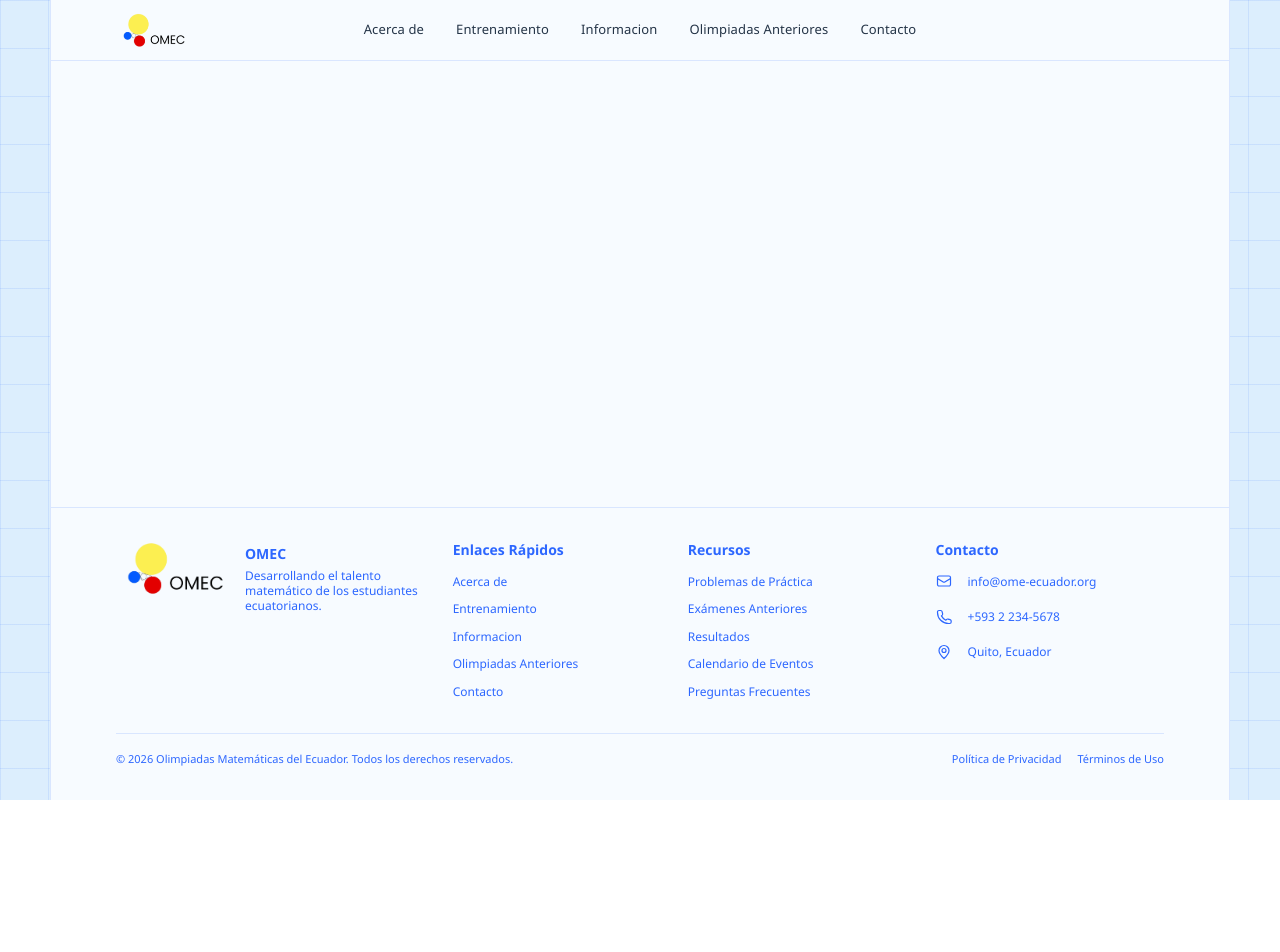
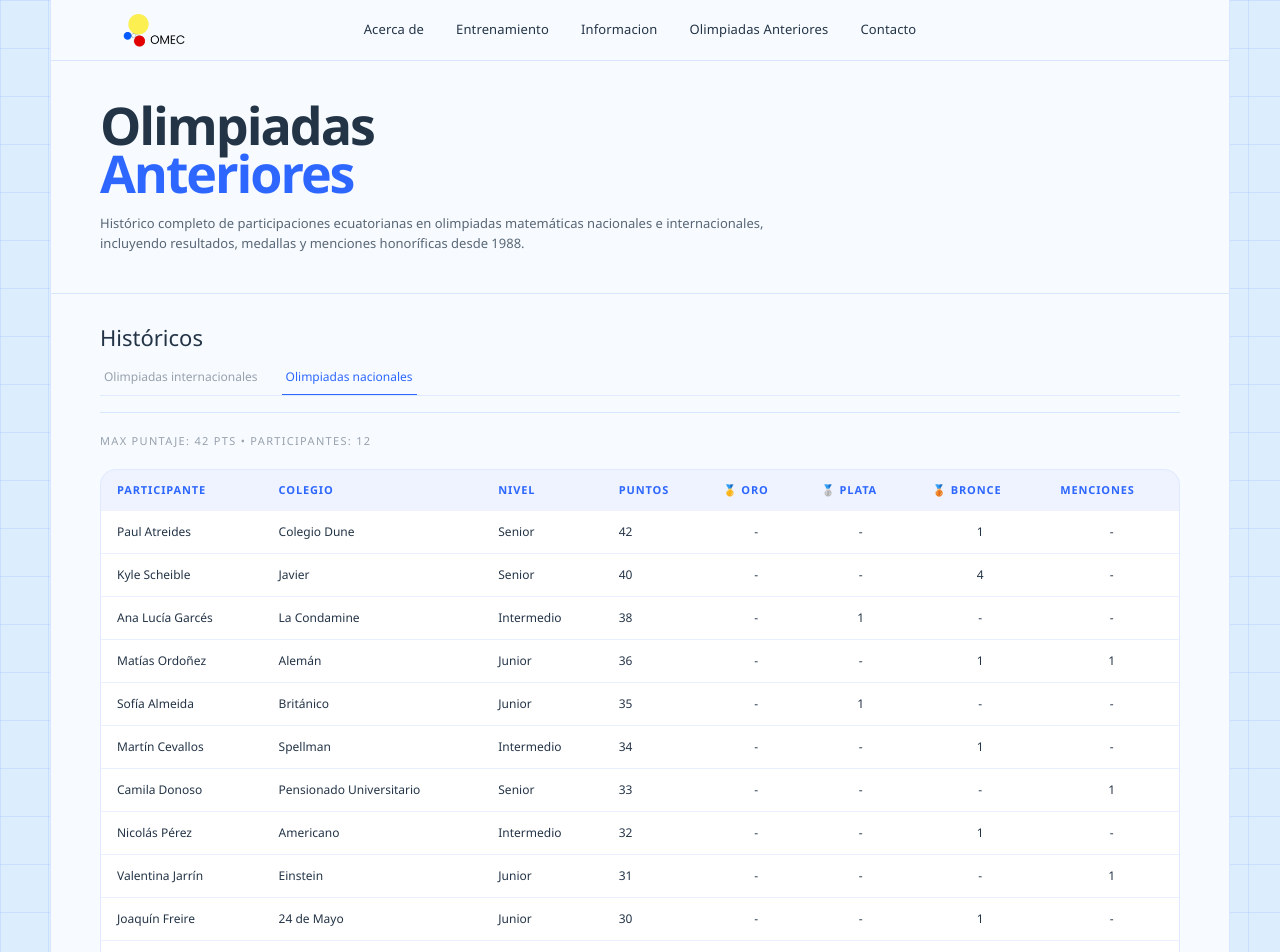
Before and after one commit to adriandelgado/omec-webpage, a SvelteKit app: page /olimpiadas-anteriores/nacionales in a window 1280 px wide. Shown: the top 952 px of the page. Before the commit the page ends 800 px from the top, so only its background shows below. Built offline with nearby package versions, Linux system fonts and the light colour scheme.

Commit message:
feat: add historical olympiad routes

```diff
--- a/src/routes/olimpiadas-anteriores/+layout.svelte
+++ b/src/routes/olimpiadas-anteriores/+layout.svelte
@@ -1,5 +1,69 @@
 <script lang="ts">
+	import { page } from "$app/state";
+	import { resolve } from "$app/paths";
+	import SectionHeading from "$lib/components/section-heading.svelte";
+
 	let { children } = $props();
+
+	const historical_routes = [
+		{
+			label: "Olimpiadas internacionales",
+			href: "/olimpiadas-anteriores/internacionales",
+		},
+		{
+			label: "Olimpiadas nacionales",
+			href: "/olimpiadas-anteriores/nacionales",
+		},
+	] as const;
 </script>
 
-{@render children()}
+<svelte:head>
+	<title>Olimpiadas Anteriores | OMEC</title>
+</svelte:head>
+
+<section class="border-b border-line px-4 pt-8 pb-8 lg:px-6 lg:pt-10 lg:pb-10">
+	<div class="mx-auto max-w-270">
+		<h1
+			class="text-[40px] leading-[0.92] font-semibold tracking-[-0.04em] text-copy lg:text-[52px]"
+		>
+			<span class="block">Olimpiadas</span>
+			<span class="block text-primary">Anteriores</span>
+		</h1>
+
+		<p class="mt-4 max-w-175 text-[13px] leading-[1.55] text-copy/75">
+			Histórico completo de participaciones ecuatorianas en olimpiadas matemáticas nacionales e
+			internacionales, incluyendo resultados, medallas y menciones honoríficas desde 1988.
+		</p>
+	</div>
+</section>
+
+<section class="px-4 py-8 lg:px-6 lg:pb-10">
+	<div class="mx-auto max-w-270">
+		<div class="border-b border-line pb-4">
+			<SectionHeading title="Históricos" />
+
+			<nav aria-label="Históricos de olimpiadas" class="mt-5 border-b border-line/80">
+				<div class="flex flex-wrap gap-5 text-[12px] font-medium">
+					{#each historical_routes as route (route.href)}
+						<a
+							href={resolve(route.href)}
+							aria-current={page.url.pathname === route.href ? "page" : undefined}
+							class={[
+								"border-b px-1 pb-2 transition-colors",
+								page.url.pathname === route.href
+									? "border-primary text-primary"
+									: "border-transparent text-copy/45 hover:text-primary",
+							]}
+						>
+							{route.label}
+						</a>
+					{/each}
+				</div>
+			</nav>
+		</div>
+
+		<div class="pt-5">
+			{@render children()}
+		</div>
+	</div>
+</section>
--- a/src/routes/olimpiadas-anteriores/internacionales/+page.svelte
+++ b/src/routes/olimpiadas-anteriores/internacionales/+page.svelte
@@ -0,0 +1,118 @@
+<script lang="ts">
+	import imo_classic from "$lib/assets/imo-classic.png";
+
+	const medal_summary = [
+		{
+			olympiad: "IMO - Olimpiada Internacional de Matemática",
+			years: "2001-2025",
+			participants: 24,
+			gold: "-",
+			silver: "-",
+			bronze: 4,
+			mentions: 20,
+		},
+		{
+			olympiad: "OMCC - Olimpiada Matemática de Centroamérica y el Caribe",
+			years: "2006-2025",
+			participants: 28,
+			gold: 1,
+			silver: 4,
+			bronze: 9,
+			mentions: 16,
+		},
+		{
+			olympiad: "OIM - Olimpiada Iberoamericana de Matemática",
+			years: "1998-2025",
+			participants: 27,
+			gold: "-",
+			silver: 2,
+			bronze: 8,
+			mentions: 17,
+		},
+	] as const;
+
+	const medallero_columns = ["Olimpiada", "🥇 Oro", "🥈 Plata", "🥉 Bronce", "Menciones"] as const;
+</script>
+
+<div class="space-y-8">
+	<section>
+		<h2 class="text-center text-[28px] leading-none font-medium tracking-[-0.03em] text-primary">
+			Medallero
+		</h2>
+
+		<div class="mt-5 overflow-hidden rounded-2xl border border-line bg-white">
+			<div class="overflow-x-auto">
+				<table class="min-w-full text-left text-[12px] text-copy">
+					<thead
+						class="bg-primary/8 text-[11px] font-semibold tracking-[0.08em] text-primary uppercase"
+					>
+						<tr>
+							{#each medallero_columns as column (column)}
+								<th class="px-4 py-3">{column}</th>
+							{/each}
+						</tr>
+					</thead>
+
+					<tbody class="divide-y divide-line/70">
+						{#each medal_summary as olympiad (olympiad.olympiad)}
+							<tr class="align-top transition-colors hover:bg-primary/4">
+								<td class="px-4 py-3">
+									<p class="font-medium text-copy">{olympiad.olympiad}</p>
+									<p class="mt-1 text-[11px] text-copy/55">
+										{olympiad.years} • {olympiad.participants} participaciones
+									</p>
+								</td>
+								<td class="px-4 py-3 text-center">{olympiad.gold}</td>
+								<td class="px-4 py-3 text-center">{olympiad.silver}</td>
+								<td class="px-4 py-3 text-center">{olympiad.bronze}</td>
+								<td class="px-4 py-3 text-center">{olympiad.mentions}</td>
+							</tr>
+						{/each}
+					</tbody>
+				</table>
+			</div>
+		</div>
+	</section>
+
+	<section class="grid gap-6 lg:grid-cols-[0.85fr_1.15fr] lg:items-start">
+		<article
+			class="overflow-hidden rounded-3xl border border-line bg-white shadow-[0_18px_40px_rgba(45,103,255,0.08)]"
+		>
+			<div class="border-b border-line bg-primary/5 p-3">
+				<img
+					src={imo_classic}
+					alt="Delegación ecuatoriana en una competencia internacional de matemática"
+					class="h-56 w-full rounded-[18px] object-cover"
+				/>
+			</div>
+
+			<div class="p-5">
+				<h3 class="text-[26px] leading-[0.95] font-semibold tracking-[-0.04em] text-primary">
+					IMO
+				</h3>
+				<p class="mt-1 text-[18px] leading-tight font-medium text-primary">
+					Olimpiada Internacional de Matemática
+				</p>
+				<p class="mt-3 text-[11px] tracking-[0.12em] text-copy/45 uppercase">
+					2001-2025 • 24 participaciones
+				</p>
+				<p class="mt-4 max-w-85 text-[12px] leading-[1.6] text-copy/75">
+					La olimpiada internacional de matemáticas es el certamen mundial en el que participan
+					alrededor de 100 países de todos los continentes del mundo.
+				</p>
+			</div>
+		</article>
+
+		<div class="pt-1">
+			<h2 class="text-[30px] leading-none font-medium tracking-[-0.03em] text-primary">
+				Conoce las olimpiadas
+			</h2>
+			<p class="mt-4 max-w-120 text-[12px] leading-[1.65] text-copy/75">
+				Estas son algunas de las olimpiadas en las que Ecuador participa a nivel internacional. Los
+				ganadores de la ONM del año previo son convocados a los selectivos de estas competencias y
+				tendrán una oportunidad de formar parte de la delegación de Ecuador en esas olimpiadas,
+				dependiendo de su edad y género.
+			</p>
+		</div>
+	</section>
+</div>
--- a/src/routes/olimpiadas-anteriores/nacionales/+page.svelte
+++ b/src/routes/olimpiadas-anteriores/nacionales/+page.svelte
@@ -0,0 +1,172 @@
+<script lang="ts">
+	const national_results = [
+		{
+			participant: "Paul Atreides",
+			school: "Colegio Dune",
+			level: "Senior",
+			points: 42,
+			gold: "-",
+			silver: "-",
+			bronze: 1,
+			mentions: "-",
+		},
+		{
+			participant: "Kyle Scheible",
+			school: "Javier",
+			level: "Senior",
+			points: 40,
+			gold: "-",
+			silver: "-",
+			bronze: 4,
+			mentions: "-",
+		},
+		{
+			participant: "Ana Lucía Garcés",
+			school: "La Condamine",
+			level: "Intermedio",
+			points: 38,
+			gold: "-",
+			silver: 1,
+			bronze: "-",
+			mentions: "-",
+		},
+		{
+			participant: "Matías Ordoñez",
+			school: "Alemán",
+			level: "Junior",
+			points: 36,
+			gold: "-",
+			silver: "-",
+			bronze: 1,
+			mentions: 1,
+		},
+		{
+			participant: "Sofía Almeida",
+			school: "Británico",
+			level: "Junior",
+			points: 35,
+			gold: "-",
+			silver: 1,
+			bronze: "-",
+			mentions: "-",
+		},
+		{
+			participant: "Martín Cevallos",
+			school: "Spellman",
+			level: "Intermedio",
+			points: 34,
+			gold: "-",
+			silver: "-",
+			bronze: 1,
+			mentions: "-",
+		},
+		{
+			participant: "Camila Donoso",
+			school: "Pensionado Universitario",
+			level: "Senior",
+			points: 33,
+			gold: "-",
+			silver: "-",
+			bronze: "-",
+			mentions: 1,
+		},
+		{
+			participant: "Nicolás Pérez",
+			school: "Americano",
+			level: "Intermedio",
+			points: 32,
+			gold: "-",
+			silver: "-",
+			bronze: 1,
+			mentions: "-",
+		},
+		{
+			participant: "Valentina Jarrín",
+			school: "Einstein",
+			level: "Junior",
+			points: 31,
+			gold: "-",
+			silver: "-",
+			bronze: "-",
+			mentions: 1,
+		},
+		{
+			participant: "Joaquín Freire",
+			school: "24 de Mayo",
+			level: "Junior",
+			points: 30,
+			gold: "-",
+			silver: "-",
+			bronze: 1,
+			mentions: "-",
+		},
+		{
+			participant: "Elena Mena",
+			school: "Liceo Internacional",
+			level: "Senior",
+			points: 29,
+			gold: "-",
+			silver: 1,
+			bronze: "-",
+			mentions: "-",
+		},
+		{
+			participant: "Sebastián Ruales",
+			school: "Montúfar",
+			level: "Intermedio",
+			points: 28,
+			gold: "-",
+			silver: "-",
+			bronze: "-",
+			mentions: 1,
+		},
+	] as const;
+
+	const national_columns = [
+		"Participante",
+		"Colegio",
+		"Nivel",
+		"Puntos",
+		"🥇 Oro",
+		"🥈 Plata",
+		"🥉 Bronce",
+		"Menciones",
+	] as const;
+</script>
+
+<div class="space-y-5">
+	<p class="text-[11px] tracking-[0.12em] text-copy/45 uppercase">
+		Max puntaje: 42 pts • Participantes: {national_results.length}
+	</p>
+
+	<div class="overflow-hidden rounded-2xl border border-line bg-white">
+		<div class="overflow-x-auto">
+			<table class="min-w-full text-left text-[12px] text-copy">
+				<thead
+					class="bg-primary/8 text-[11px] font-semibold tracking-[0.08em] text-primary uppercase"
+				>
+					<tr>
+						{#each national_columns as column (column)}
+							<th class="px-4 py-3">{column}</th>
+						{/each}
+					</tr>
+				</thead>
+
+				<tbody class="divide-y divide-line/70">
+					{#each national_results as result (result.participant + result.school)}
+						<tr class="transition-colors hover:bg-primary/4">
+							<td class="px-4 py-3 whitespace-nowrap">{result.participant}</td>
+							<td class="px-4 py-3 whitespace-nowrap">{result.school}</td>
+							<td class="px-4 py-3 whitespace-nowrap">{result.level}</td>
+							<td class="px-4 py-3 whitespace-nowrap">{result.points}</td>
+							<td class="px-4 py-3 text-center whitespace-nowrap">{result.gold}</td>
+							<td class="px-4 py-3 text-center whitespace-nowrap">{result.silver}</td>
+							<td class="px-4 py-3 text-center whitespace-nowrap">{result.bronze}</td>
+							<td class="px-4 py-3 text-center whitespace-nowrap">{result.mentions}</td>
+						</tr>
+					{/each}
+				</tbody>
+			</table>
+		</div>
+	</div>
+</div>
```
